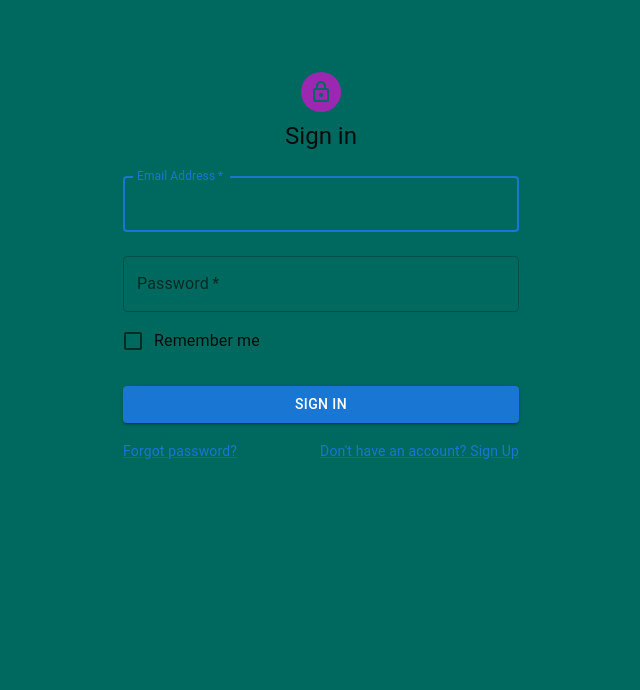
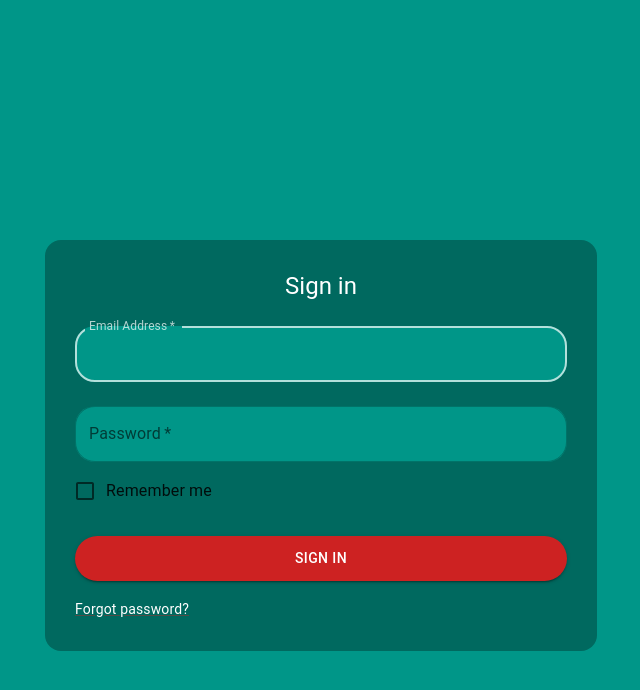
Before and after one commit to BraindeadHermit/kevin, a React (Vite) app in the folder cms/: page / in a window 1280 px wide. Shown: the top 690 px of the page, without its empty margins (319-959 px from the left). Built offline with nearby package versions, Linux system fonts and the light colour scheme.

Commit message:
[cms] login page
* feat: complete UI of login page

* fix: delete directory

* Update backoffice.yml

---------

Co-authored-by: Giovanni Scorziello <38634298+BraindeadHermit@users.noreply.github.com>

```diff
--- a/cms/src/pages/login/LogIn.jsx
+++ b/cms/src/pages/login/LogIn.jsx
@@ -7,17 +7,41 @@ import Checkbox from "@mui/material/Checkbox";
 import Link from "@mui/material/Link";
 import Grid from "@mui/material/Grid";
 import Box from "@mui/material/Box";
-import LockOutlinedIcon from "@mui/icons-material/LockOutlined";
 import Typography from "@mui/material/Typography";
 import Container from "@mui/material/Container";
-import { createTheme, ThemeProvider } from "@mui/material/styles";
+import { alpha, createTheme, ThemeProvider } from "@mui/material/styles";
 
 const defaultTheme = createTheme({
   palette: {
     background: {
-      default: "#00695F;",
+      default: "#009688;",
+    },
+    primary: {
+      main: "#CD2222",
+    },
+    secondary: {
+      main: alpha("#FFFFFF", 0.7),
     },
   },
+  components: {
+    MuiInputBase: {
+      styleOverrides: {
+        root: {
+          borderRadius: "20px",
+          background: "#009688",
+          hover: alpha("#FFFFFF", 0.7),
+        },
+      }
+    },
+    MuiOutlinedInput: {
+      styleOverrides: {
+        root: {
+          borderRadius: "20px",
+          hover: alpha("#FFFFFF", 0.7),
+        },
+      }
+    }
+  }
 });
 
 export default function LogIn() {
@@ -32,30 +56,31 @@ export default function LogIn() {
 
   return (
     <ThemeProvider theme={defaultTheme}>
-      <Container component="main" maxWidth="xs">
+      <Container component="main" maxWidth="sm">
         <CssBaseline />
         <Box
           sx={{
-            marginTop: 8,
+            marginTop: 30,
             display: "flex",
             flexDirection: "column",
             alignItems: "center",
+            borderRadius: 4,
+            backgroundColor: "#00695F",
+            padding: "30px"
           }}
         >
-          <Avatar sx={{ m: 1, bgcolor: "secondary.main" }}>
-            <LockOutlinedIcon />
-          </Avatar>
-          <Typography component="h1" variant="h5">
+          <Typography component="h2" variant="h5" color="white">
             Sign in
           </Typography>
           <Box
             component="form"
             onSubmit={handleSubmit}
             noValidate
-            sx={{ mt: 1 }}
+            sx={{ mt: 1}}
           >
             <TextField
               margin="normal"
+              color="secondary"
               required
               fullWidth
               id="email"
@@ -66,6 +91,7 @@ export default function LogIn() {
             />
             <TextField
               margin="normal"
+              color="secondary"
               required
               fullWidth
               name="password"
@@ -79,22 +105,18 @@ export default function LogIn() {
               label="Remember me"
             />
             <Button
+              color="primary"
               type="submit"
               fullWidth
               variant="contained"
-              sx={{ mt: 3, mb: 2 }}
+              sx={{ mt: 3, mb: 2, borderRadius: 15, padding: "10px 18px"}}
             >
               Sign In
             </Button>
             <Grid container>
               <Grid item xs>
-                <Link href="#" variant="body2">
+                <Link href="#" variant="body2" sx={{color: "white"}}>
                   Forgot password?
-                </Link>
-              </Grid>
-              <Grid item>
-                <Link href="#" variant="body2">
-                  {"Don't have an account? Sign Up"}
                 </Link>
               </Grid>
             </Grid>
```
